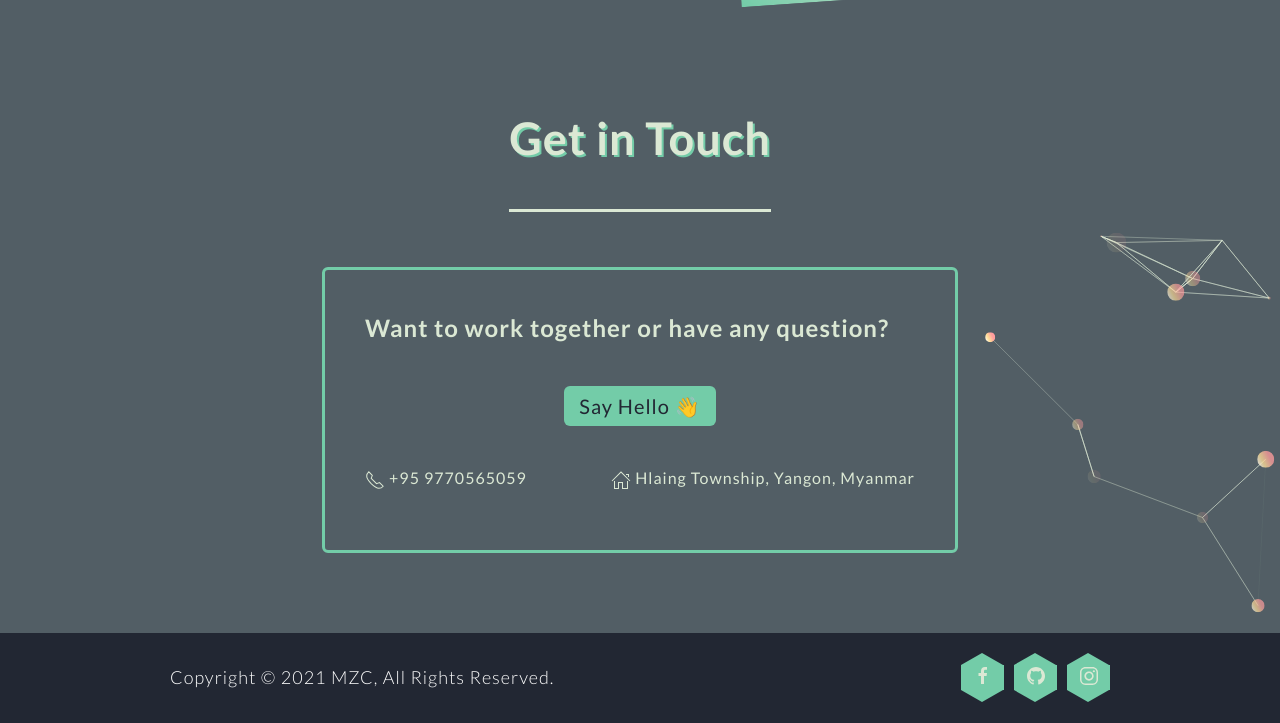
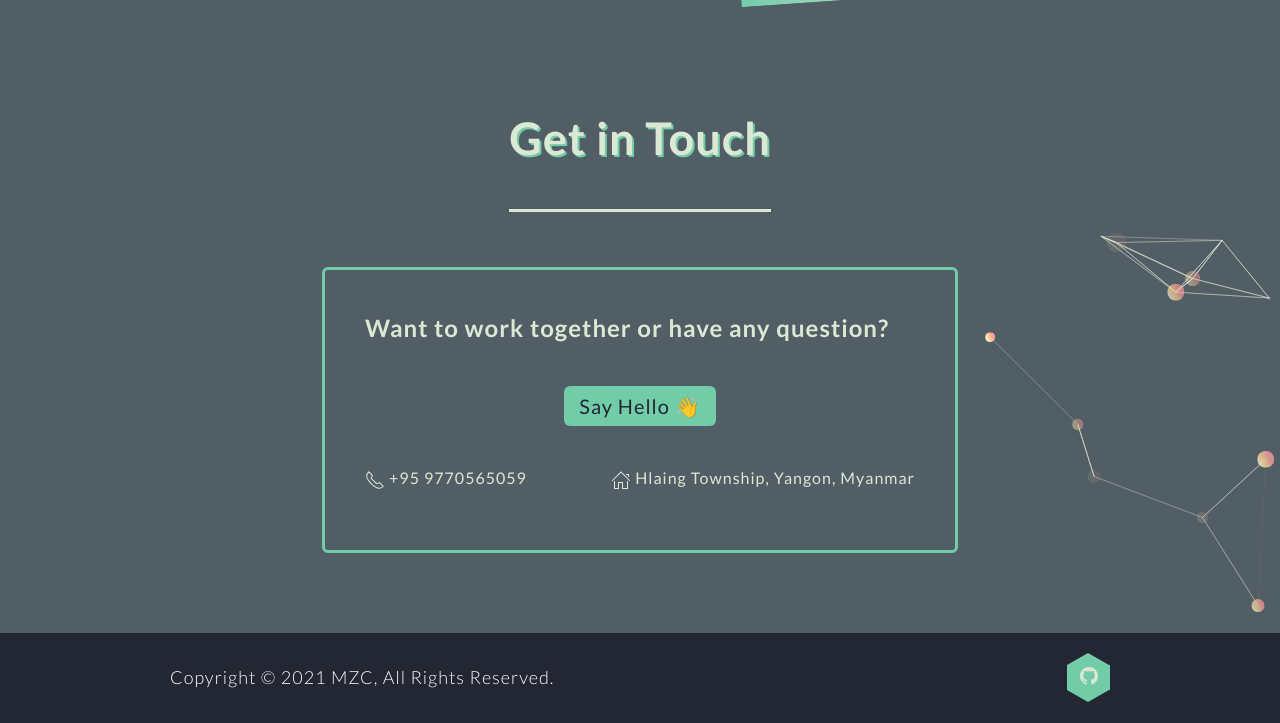
Before and after one commit to myazarcho/Portfilio, a website: page index.html in a window 1280 px wide. Shown: the part 2348-3071 px from the top of the page. Drawn offline with Linux system fonts and the light colour scheme; files whose address does not match are found by name.

Commit message:
updated footer

```diff
--- a/index.html
+++ b/index.html
@@ -290,18 +290,18 @@
                         Copyright &#169; 2021 MZC, All Rights Reserved.
                     </p>
                     <ul class="uk-flex">
+                        <!-- <li>
+                            <span class="social-hex"></span>
+                            <a href="#" class="uk-icon-link" uk-icon="facebook"></a>
+                        </li> -->
                         <li>
                             <span class="social-hex"></span>
-                            <a href="#" class="uk-icon-link" uk-icon="facebook"></a>
+                            <a target="_blank" href="https://github.com/myazarcho" class="uk-icon-link" uk-icon="github"></a>
                         </li>
-                        <li>
-                            <span class="social-hex"></span>
-                            <a href="https://github.com/myazarcho" class="uk-icon-link" uk-icon="github"></a>
-                        </li>
-                        <li>
+                        <!-- <li>
                             <span class="social-hex"></span>
                             <a href="#" class="uk-icon-link" uk-icon="instagram"></a>
-                        </li>
+                        </li> -->
                     </ul>
                 </div>
             </div>
```
